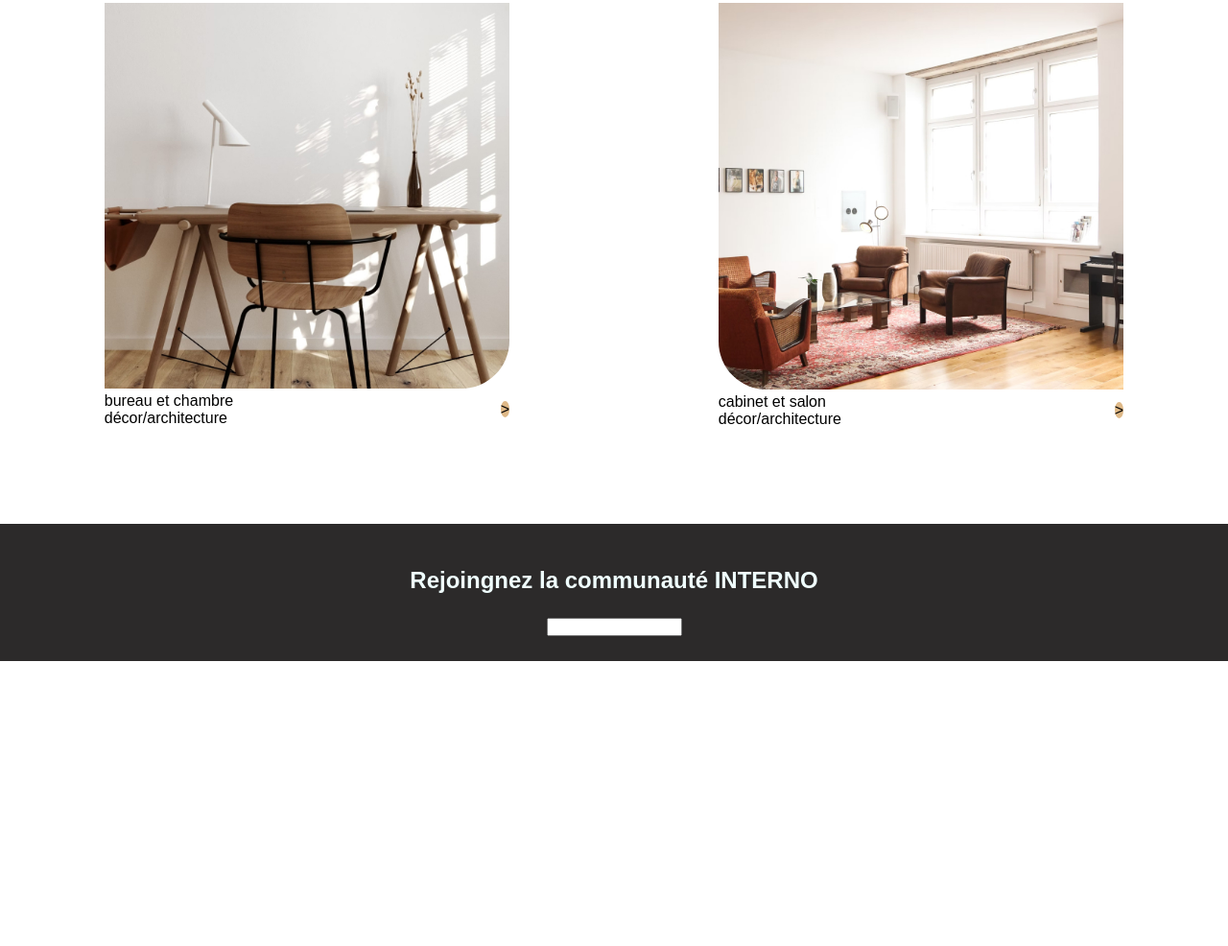
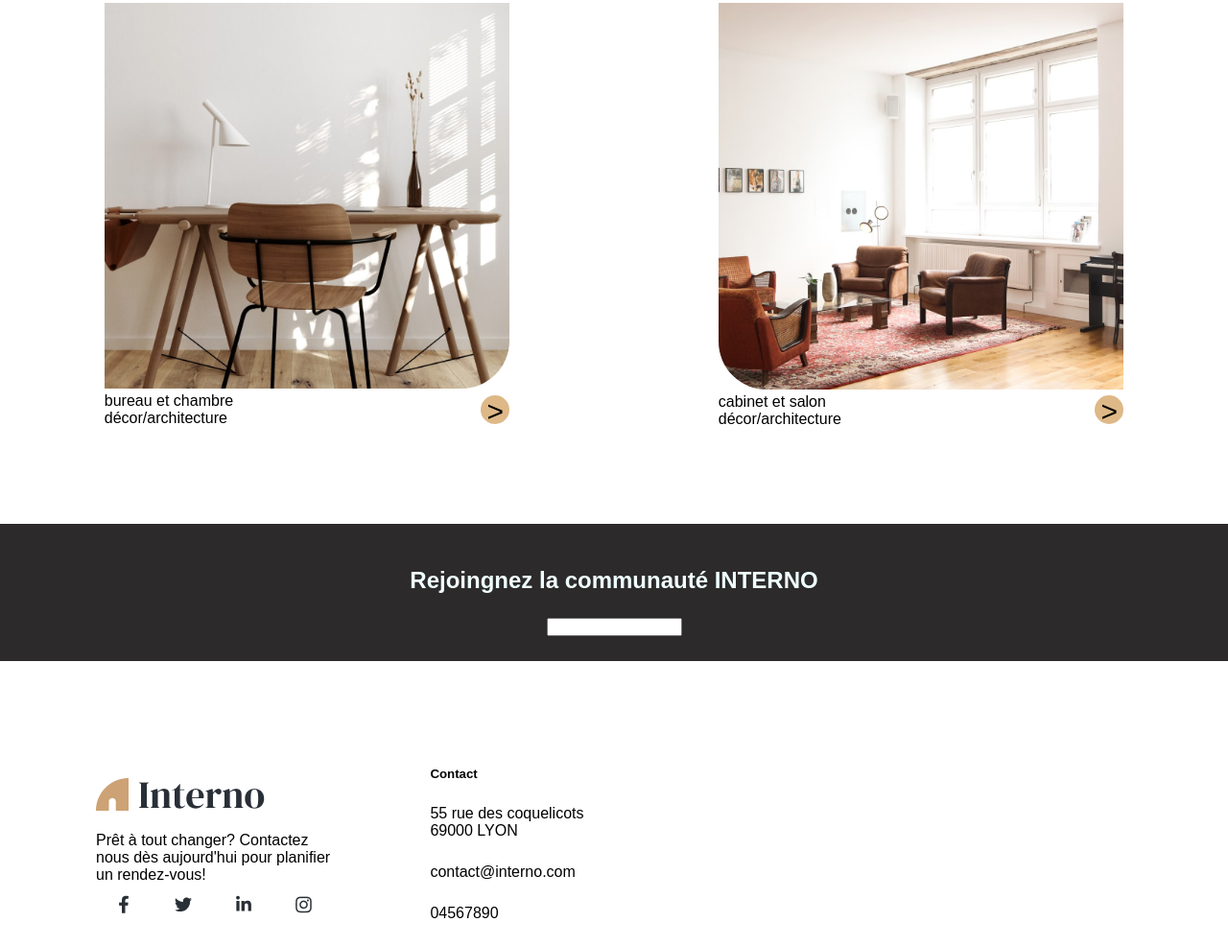
Before and after one commit to VINCENTEO42000/INTERNO, a plain HTML site: page index.html in a window 1280 px wide. Shown: the part 3030-4016 px from the top of the page at 96% size. Before the commit the page ends 3719 px from the top, so only its background shows below. Drawn offline with Linux system fonts and the light colour scheme.

Commit message:
structure-HTML

```diff
--- a/index.html
+++ b/index.html
@@ -203,7 +203,46 @@
 
 
     </main>
-    <footer>
+
+    <!-- FOOTER -->
+    <footer class="footer">
+        <div class="flex align-center margin-bottom-100 margin-top-100 justify-flexstart ">
+            <div class="w-23">
+                <a href="">
+                    <img src="asset/Logo.png" alt="mon super logo">
+                </a>
+                <p class="margin-top-10 margin-bottom-10">Prêt à tout changer? Contactez nous dès aujourd'hui pour planifier un rendez-vous!</p>
+                <div class="flex space-around align-center">
+                    <a href="">
+                        <img src="asset/facebook.png" class="w-100" alt="facebook">
+                    </a>
+                      <a href="">
+                        <img src="asset/twitter.png" class="w-100" alt="twitter">
+                    </a>
+                      <a href="">
+                        <img src="asset/linkedin.png" class="w-100" alt="linkedin">
+                    </a>
+                      <a href="">
+                        <img src="asset/insta.png" class="w-100" alt="instagram">
+                    </a>
+
+                </div>
+            </div>
+
+            <div class="w-15 margin-left-100">
+                <h5>Contact</h5>
+                <p class="margin-top-25">55 rue des coquelicots 69000 LYON</p>
+                <div class="margin-top-25">
+                <a href="mailto:contact@interno.com" >contact@interno.com</a>
+                </div>
+                <div class="margin-top-25">
+                <a href="tel:04567890" >04567890</a>
+                </div>
+            </div>
+        </div>
+        <div id="footer"></div>
+        <p class="text-center">Copyright © Interno | Designed by Victorflow Templates - Powered by Webflow</p>
+
 
     </footer>
 
--- a/style.css
+++ b/style.css
@@ -51,6 +51,10 @@
     justify-content: center;
 }
 
+.justify-flexstart {
+    justify-content: flex-start;
+}
+
 .align-center {
     align-items: center;
 }
@@ -74,6 +78,10 @@
 
 .margin-top-10 {
     margin-top: 10px;
+}
+
+.margin-bottom-10 {
+    margin-bottom: 10px;
 }
 
 .margin-top-250 {
@@ -126,7 +134,7 @@ h3 {
     color: white;
     padding: 5px 15px;
     display: inline-block;
-}
+    }
 
 .btn-primary {
     font-size: 20px;
@@ -145,6 +153,15 @@ h3 {
 
 .w-100 {
     width: 100%;
+
+}
+
+.w-15 {
+    width: 15%;
+}
+
+.w-20 {
+    width: 20%;
 }
 
 .w-23 {
@@ -176,9 +193,13 @@ span.goldy {
 
 span.goldyProjet {
     background-color: burlywood;
-    height: 100px;
-    width: 100px;
+    height: 30px;
+    width: 30px;
     border-radius: 50%;
+    font-size: 30px;
+    display: inline-block;
+    text-align: center;
+
 }
 
 .bgred {
@@ -208,10 +229,9 @@ span.goldyProjet {
 .call {
     border-radius: 50%;
     background-color: rgb(227, 210, 166);
-    background-size: cover;
     background-position: center;
-    background-size: 5%;
     background-repeat: no-repeat;
+
 }
 
 /*----------------------------------------------------------------------*/
@@ -281,3 +301,16 @@ input {
 }
 
 /*----------------------------------------------------------------------*/
+/* footer */
+
+.footer {
+
+    padding : 10px 100px 100px 100px
+}
+
+#footer{
+   height:1px;
+   width:100%;
+   background-color : gray;
+}
+/*----------------------------------------------------------------------*/
```
Also changed, not shown: devis.html (added, +35 -0 lines).
